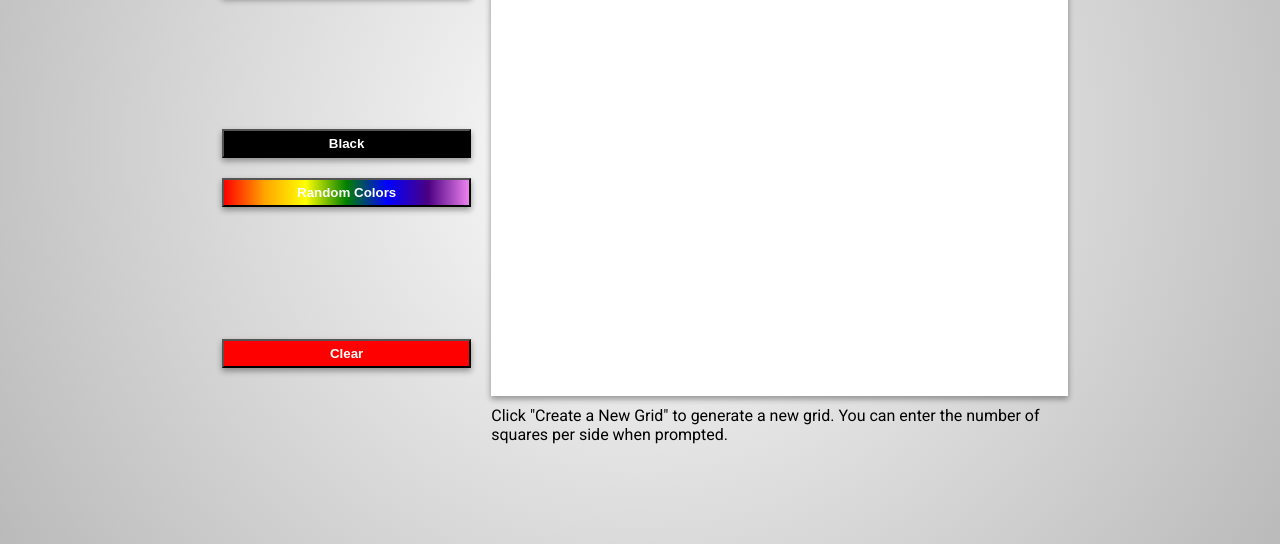
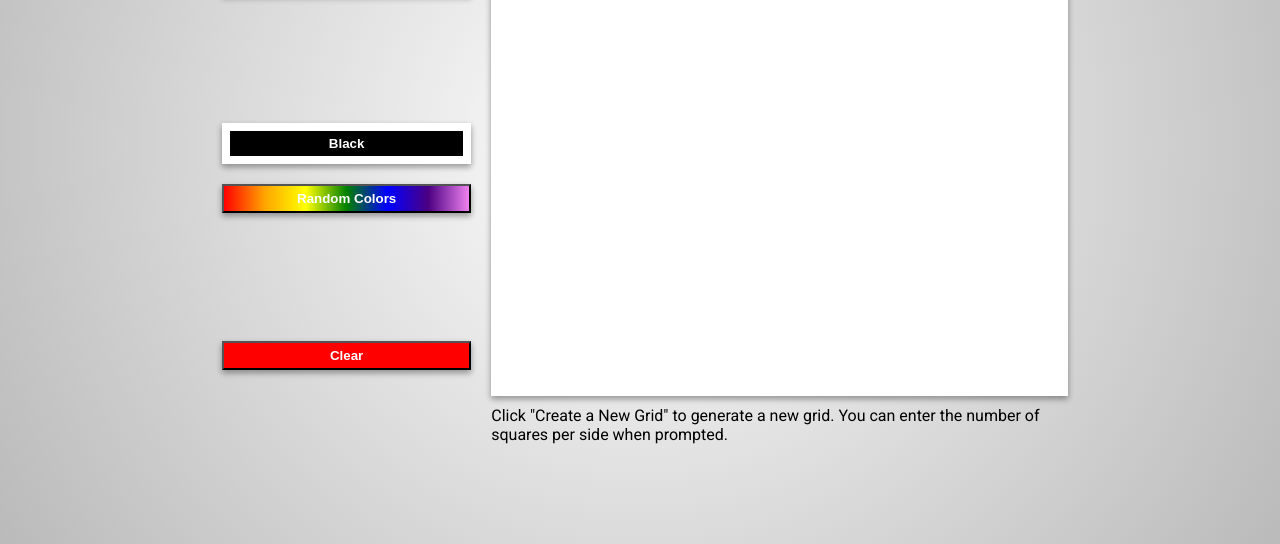
Before and after one commit to cwjr-dev/etch-a-sketch, a plain HTML site: page index.html in a window 1280 px wide. Both pictures are taken after a click on the button "Black". Shown: the part 256-800 px from the top of the page. Drawn offline with Linux system fonts and the light colour scheme.

Commit message:
feat(color-controls): add setColorStyle function
Implement setColorStyle function to add border on the selected
button and set the color style for coloring the grid squares.

```diff
--- a/etch-a-sketch.js
+++ b/etch-a-sketch.js
@@ -3,6 +3,10 @@
 const newGridBtn = document.querySelector(".new-grid-btn");
 const grid = document.querySelector(".grid");
 const gridSizeDisplay = document.querySelector(".grid-size");
+const blackBtn = document.querySelector(".color-btn-black");
+const randomColorBtn = document.querySelector(".color-btn-random");
+const clearBtn = document.querySelector(".clear-btn");
+let colorStyle; // black or random
 
 // generate new grid based on user input
 function generateNewGrid() {
@@ -39,6 +43,29 @@ function clearGrid() {
     while (grid.firstChild) {
         grid.firstChild.remove();
     }
+
+    // reset grid size display to default message
+    gridSizeDisplay.textContent = 'Click "Create a New Grid" to generate a new grid. You can enter the number of squares per side when prompted.';
+}
+
+// add border to the selected button and set color style
+function setColorStyle() {
+    const selectedBtn = this;
+    const unSelectedBtn = selectedBtn.textContent === "Black" ? randomColorBtn : blackBtn;
+
+    // set the border on the selected button
+    if (!selectedBtn.classList.contains("selected")) {
+        selectedBtn.classList.toggle("selected");
+        colorStyle = selectedBtn.textContent;
+    }
+
+    // remove the border from the selected button
+    if (unSelectedBtn.classList.contains("selected")) {
+        unSelectedBtn.classList.toggle("selected");
+    }
 }
 
 newGridBtn.addEventListener("click", generateNewGrid);
+blackBtn.addEventListener("click", setColorStyle);
+randomColorBtn.addEventListener("click", setColorStyle);
+clearBtn.addEventListener("click", clearGrid);
--- a/style.css
+++ b/style.css
@@ -20,6 +20,11 @@ button {
     width: 100%;
     box-shadow: rgba(0, 0, 0, 0.16) 0px 3px 6px, rgba(0, 0, 0, 0.23) 0px 3px 6px;
     font-weight: bold;
+}
+
+.selected {
+    border: 8px solid white;
+
 }
 
 .etch-a-sketch {
```
